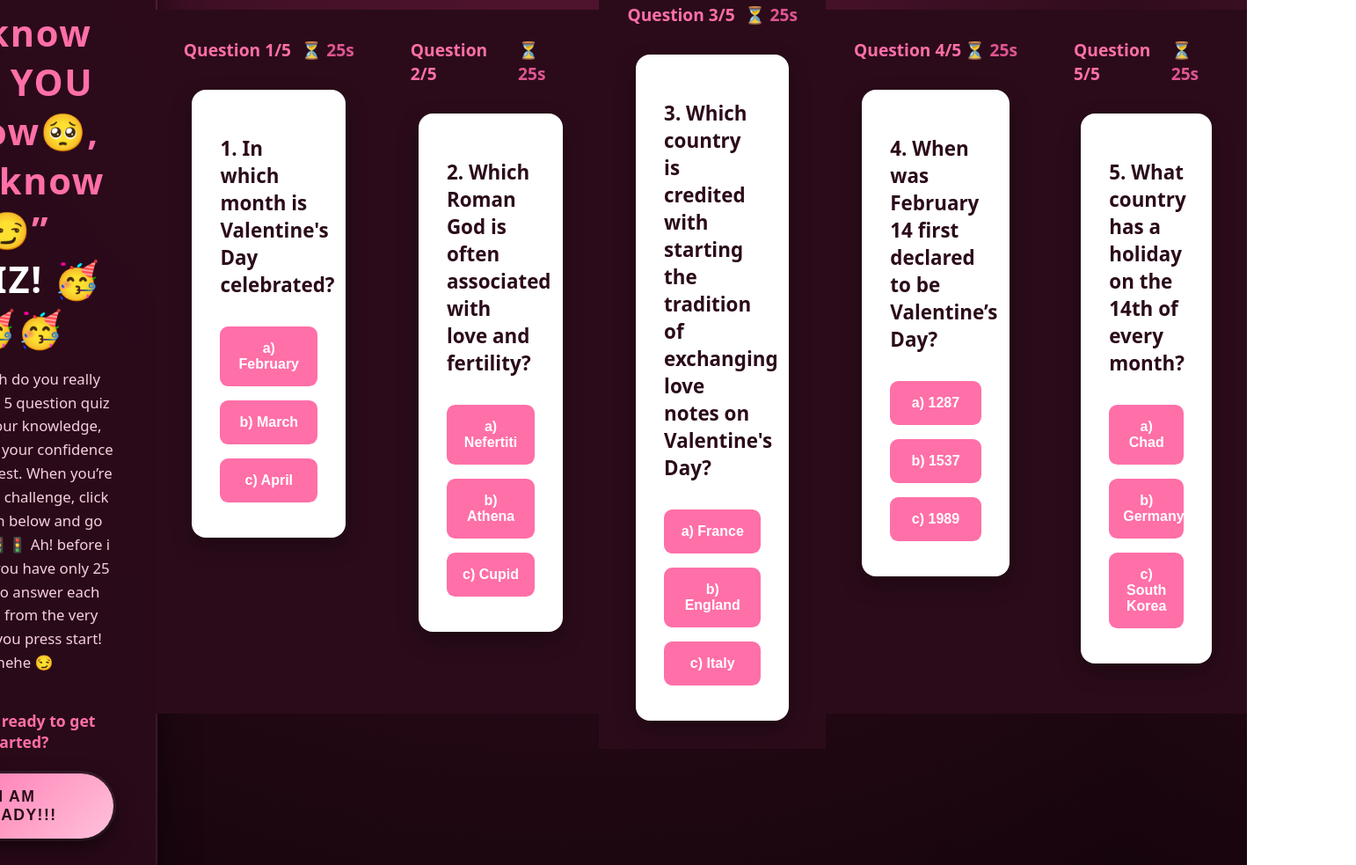
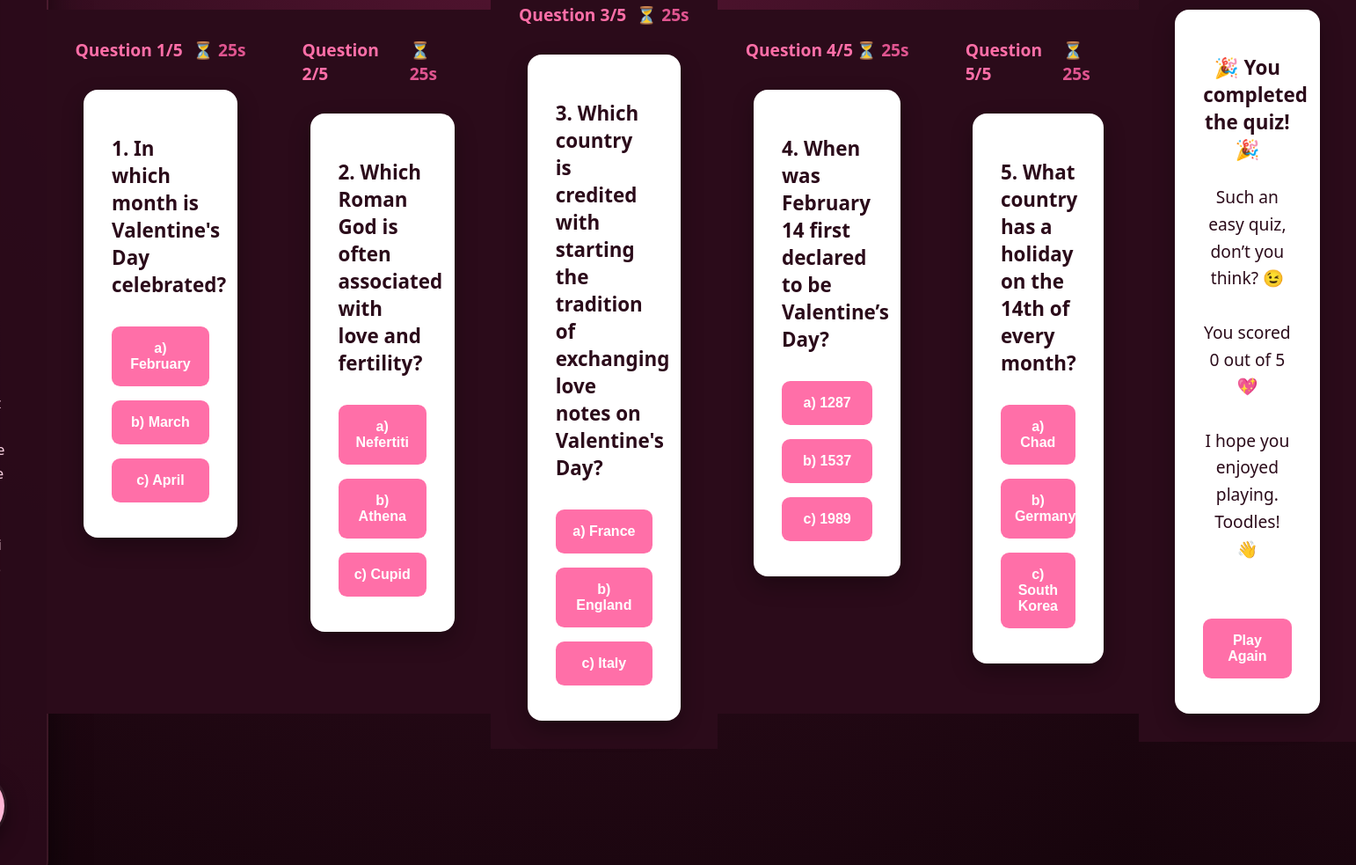
Before and after one commit to FavourU/Software-Development-1, a plain HTML site: page index.html in a window 1280 px wide. Shown: the part 203-1186 px from the top of the page at 88% size, 1542 px wide, since content can reach past the window. Drawn offline with Linux system fonts and the light colour scheme.

Commit message:
Update index.html
adding score page

```diff
--- a/index.html
+++ b/index.html
@@ -126,5 +126,26 @@
     </div>
   </div>
 
+  <!-- RESULTS SCREEN -->
+  <div id="results-screen" class="question-screen hidden">
+
+    <div class="question-card">
+      <h2 class="question-text" style="text-align:center;">
+        🎉 You completed the quiz! 🎉
+      </h2>
+
+      <p class="description" style="color:#2b0b1a; text-align:center; font-size:1.2rem;">
+        Such an easy quiz, don’t you think? 😉<br><br>
+        You scored <span id="score-value">0</span> out of 5 💖<br><br>
+        I hope you enjoyed playing. Toodles! 👋
+      </p>
+
+      <button class="answer-option" style="margin-top:1.5rem;">
+        Play Again
+      </button>
+    </div>
+
+</div>
+
 </body>
 </html>
```
